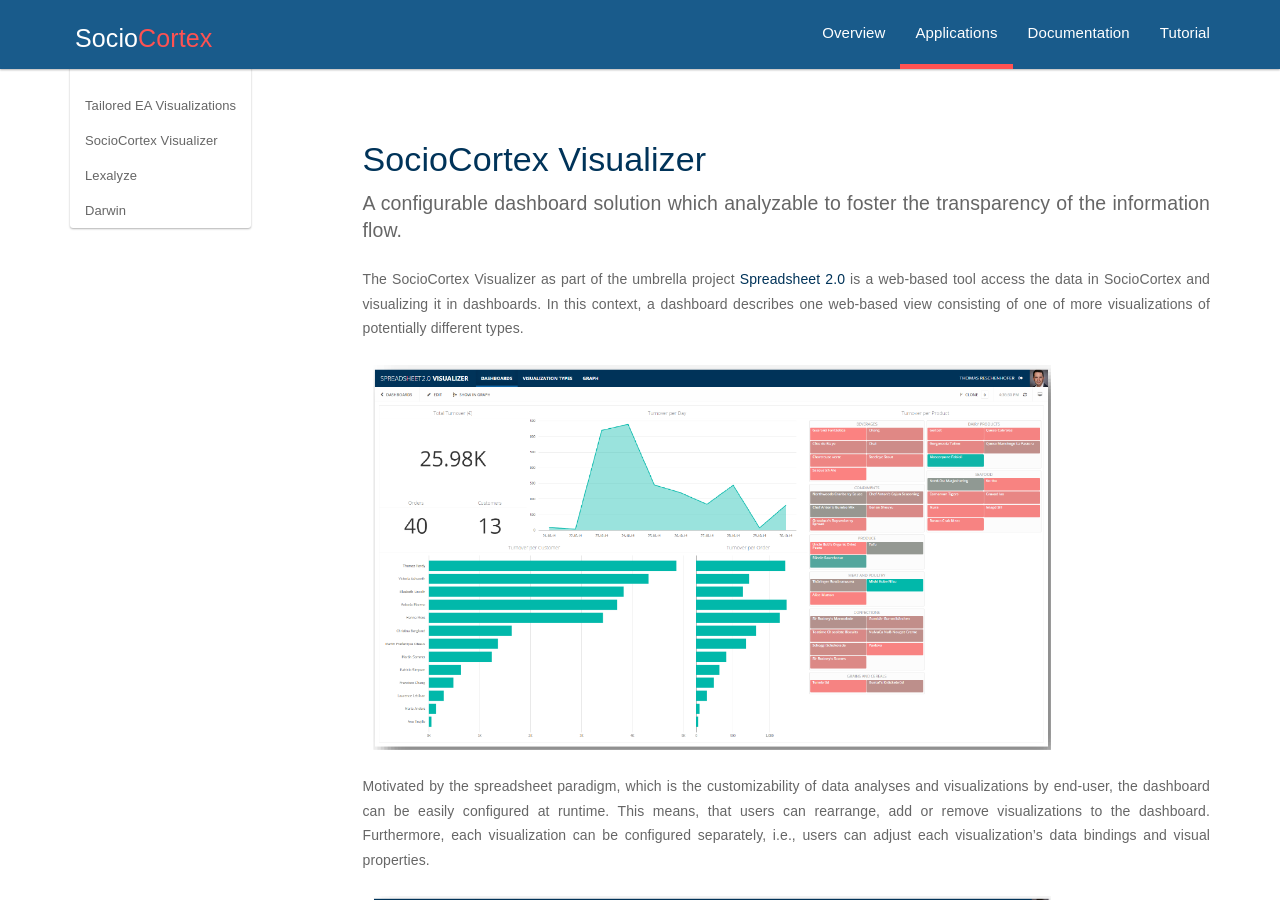
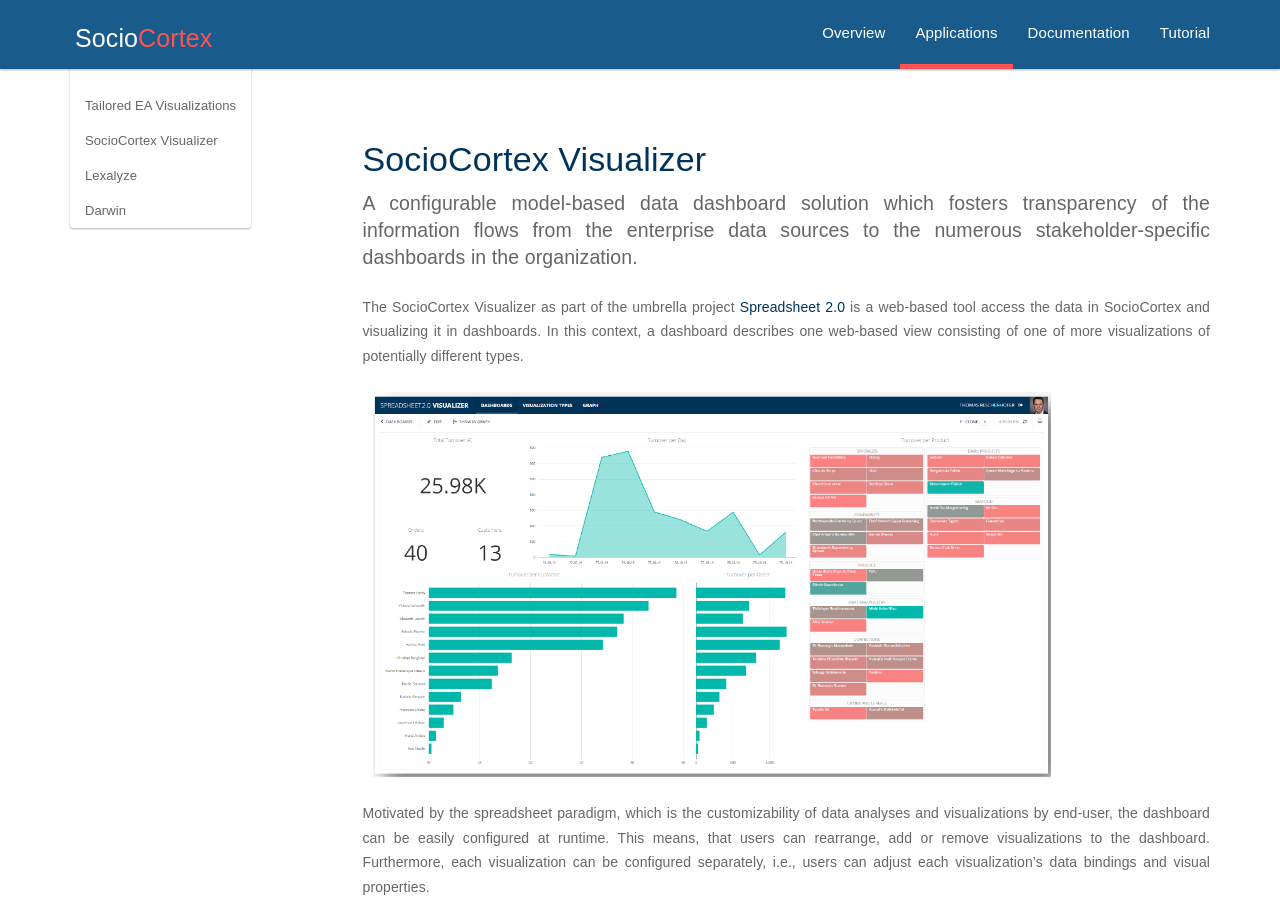
Before and after one commit to manoj5864/sociocortex, a Jekyll site: the page built from _posts/application/2015-10-04-spreadsheet.md, in a window 1280 px wide and 900 px high. Built offline with Jekyll 4.4.1, drawn with Linux system fonts in a browser that asks for light colours.

Commit message:
minor fixes

```diff
--- a/_layouts/applications.html
+++ b/_layouts/applications.html
@@ -10,7 +10,7 @@
             <div class="row">
                 <div class="col-md-4">
 
-                    <p>SocioCortex already forms the foundation for multiple projects, ranging from configurable visualizations to text analysis workbenches.</p>
+                    <p>SocioCortex already provides the foundation for multiple projects, ranging from configurable data and enterprise architecture visualizations to a text analysis workbench.</p>
                     <p>Those projects are presented on this website, i.e., we demonstrate how the respective applications look like, and how they benefit from the features of SocioCortex.</p>
                 </div>
 
--- a/_posts/application/2015-10-04-spreadsheet.md
+++ b/_posts/application/2015-10-04-spreadsheet.md
@@ -3,7 +3,7 @@
 title:  "SocioCortex Visualizer"
 date:   2015-10-04 13:50:09
 category: "application"
-teaser:   "A configurable dashboard solution which analyzable to foster the transparency of the information flow."
+teaser:   "A configurable model-based data dashboard solution which fosters transparency of the information flows from the enterprise data sources to the numerous stakeholder-specific dashboards in the organization."
 ---
 
 The SocioCortex Visualizer as part of the umbrella project [Spreadsheet 2.0](https://wwwmatthes.in.tum.de/pages/7hfq7554s6yv/Spreadsheet-2.0-User-Oriented-Tools-for-Analyzing-Complex-linked-Data) is a web-based tool access the data in SocioCortex and visualizing it in dashboards. In this context, a dashboard describes one web-based view consisting of one of more visualizations of potentially different types.
```
